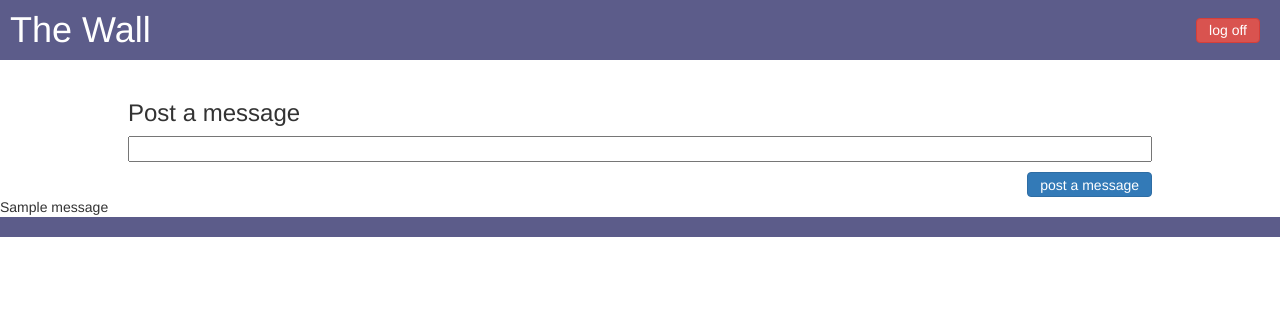
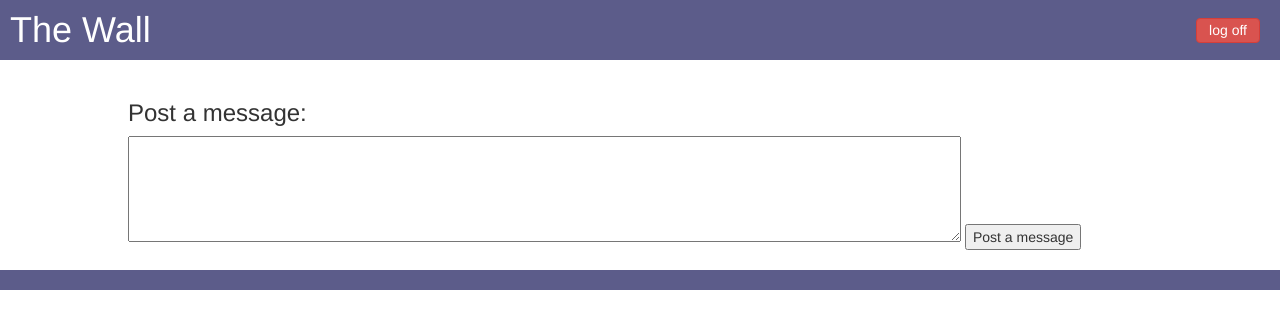
Before and after one commit to falterfriday/mySQL_Flask-the_wall, a Flask app: template templates/wall.html in a window 1280 px wide. Shown: the top 329 px of the page. Run offline with Flask 2, Linux system fonts and the light colour scheme; the template is opened without the code that fills it: most values are stand-ins (such as "Sample title", 1, 10 or a date in 2020); one stand-in notice (Sample message) is shown; some libraries are stand-ins or nearby versions.

Commit message:
modified wall.html by adding a flask for loop to iterate through the dictionary pushed from the database

```diff
--- a/templates/wall.html
+++ b/templates/wall.html
@@ -29,26 +29,43 @@
 <div class="wrapper">
 	<div class="top">
 		<h1>The Wall</h1>
+		<!-- <h4>Welcome {{ name }}</h4> -->
 		<form action="/logout">
 			<input class="btn btn-danger" type="submit" name="logout" value="log off">
 		</form>
 	</div>
 <br>
-	<div class="mid">
-		<h3>Post a message</h3>
-		<form action="/post" method="POST">
-			<input class="textbox" type="text" name="message"><br>
-			<input class="btn btn-primary" type="submit" name="submit" value="post a message">
+<div id="container">
+	<div class="message">
+		<h3>Post a message:</h3>
+		<form action="/post" method='POST' id="message">
+			<textarea rows="5" cols="100" name="message" form="message"></textarea>
+			<input type="submit" value="Post a message">
 		</form>
 	</div>
-<!-- 	{% with messages = get_flashed_messages() %}
-		{% if messages %}
-		  {% for message in messages %} -->
-		    {{message | safe}}
-<!-- 		  {% endfor %}
-		{% endif %}
-	{% endwith %} -->
-
+	{% for message in messages %}
+	<div class="message">
+		<h4>{{ message['first_name'] }} {{ message['last_name'] }} - {{ message['date'] }}</h4>
+		<p>{{message['message']}}</p>
+			{% for comment in comments %}
+				{% if comment['messages_id'] == message['id'] %}
+					<div class="comment">
+						<h4>{{comment['first_name']}} {{comment['last_name']}} {{comment['date']}}</h4>
+						<p>{{comment['comment']}}</p>
+					</div>
+				{% endif %}
+			{% endfor %}
+		<div class="comment">
+			<h4>Post a comment</h4>
+				<form action="/comment/{{ message['id'] }}" method='POST'>
+					<input type="text" name="text">
+					<br>
+					<input type="submit" value="Post a comment">
+				</form>
+		</div>
+	</div>
+	{% endfor %}
+</div>
 <!-- FOOTER -->
 <div class="bottom"></div>
 </body>
```
